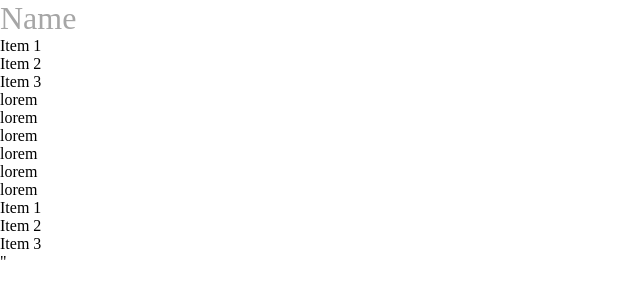
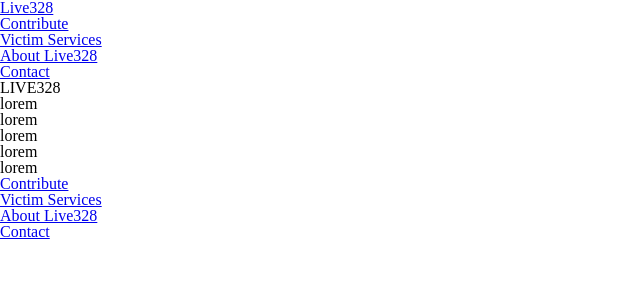
Before and after one commit to JordanTB/Live328, a plain HTML site: page index.html in a window 1280 px wide. Shown: the whole page, without its empty margins (0-640 px from the left). Drawn offline with Linux system fonts and the light colour scheme.

Commit message:
Created Readme and reset css

```diff
--- a/assets/css/reset.css
+++ b/assets/css/reset.css
@@ -1,15 +1,15 @@
-html {
-  box-sizing: border-box;
-  font-size: 16px;
-}
+/* http://meyerweb.com/eric/tools/css/reset/
+   v2.0 | 20110126
+   License: none (public domain)
+*/
 
-*,
-*:before,
-*:after {
-  box-sizing: inherit;
-}
-
+html,
 body,
+div,
+span,
+applet,
+object,
+iframe,
 h1,
 h2,
 h3,
@@ -17,28 +17,113 @@ h4,
 h5,
 h6,
 p,
+blockquote,
+pre,
+a,
+abbr,
+acronym,
+address,
+big,
+cite,
+code,
+del,
+dfn,
+em,
+img,
+ins,
+kbd,
+q,
+s,
+samp,
+small,
+strike,
+strong,
+sub,
+sup,
+tt,
+var,
+b,
+u,
+i,
+center,
+dl,
+dt,
+dd,
+ol,
+ul,
+li,
+fieldset,
+form,
+label,
+legend,
+table,
+caption,
+tbody,
+tfoot,
+thead,
+tr,
+th,
+td,
+article,
+aside,
+canvas,
+details,
+embed,
+figure,
+figcaption,
+footer,
+header,
+hgroup,
+menu,
+nav,
+output,
+ruby,
+section,
+summary,
+time,
+mark,
+audio,
+video {
+  margin: 0;
+  padding: 0;
+  border: 0;
+  font-size: 100%;
+  font: inherit;
+  vertical-align: baseline;
+}
+/* HTML5 display-role reset for older browsers */
+article,
+aside,
+details,
+figcaption,
+figure,
+footer,
+header,
+hgroup,
+menu,
+nav,
+section {
+  display: block;
+}
+body {
+  line-height: 1;
+}
 ol,
 ul {
-  margin: 0;
-  padding: 0;
-  font-weight: normal;
+  list-style: none;
 }
-
-h1 a,
-ol a,
-ul a {
-  list-style: none;
-  text-decoration: none;
-  color: black;
+blockquote,
+q {
+  quotes: none;
 }
-
-h1 a:hover,
-ol a:hover,
-ul a:hover {
-  color: #a6a6a6;
+blockquote:before,
+blockquote:after,
+q:before,
+q:after {
+  content: "";
+  content: none;
 }
-
-img {
-  max-width: 100%;
-  height: auto;
+table {
+  border-collapse: collapse;
+  border-spacing: 0;
 }
--- a/index.html
+++ b/index.html
@@ -4,7 +4,7 @@
     <meta charset="UTF-8" />
     <meta http-equiv="X-UA-Compatible" content="IE=edge" />
     <meta name="viewport" content="width=device-width, initial-scale=1.0" />
-    <title>MissionExodus</title>
+    <title>Live328</title>
     <link rel="stylesheet" href="/assets/css/reset.css" />
     <link rel="stylesheet" href="/assets/css/main.css" />
     <script src="/assets/js/scripts.js" defer></script>
@@ -14,13 +14,14 @@
     <!--Header Content-->
     <header>
       <!--Header Logo-->
-      <h1><a href="#">Name</a></h1>
+      <h1><a href="#">Live328</a></h1>
       <!--Header Nav-->
       <nav class="header-nav">
         <ul>
-          <li><a href="#">Item 1</a></li>
-          <li><a href="#">Item 2</a></li>
-          <li><a href="#">Item 3</a></li>
+          <li><a href="#">Contribute</a></li>
+          <li><a href="#">Victim Services</a></li>
+          <li><a href="#">About Live328</a></li>
+          <li><a href="#">Contact</a></li>
         </ul>
       </nav>
     </header>
@@ -29,7 +30,7 @@
     <main>
       <!--Hero Section-->
       <div class="hero-section">
-        <p>lorem</p>
+        <p>LIVE328</p>
       </div>
       <!--First Section-->
       <div class="section1">
@@ -60,14 +61,14 @@
         <div class="footer-nav">
           <nav class="footer-nav">
             <ul>
-              <li><a href="#">Item 1</a></li>
-              <li><a href="#">Item 2</a></li>
-              <li><a href="#">Item 3</a></li>
+              <li><a href="#">Contribute</a></li>
+              <li><a href="#">Victim Services</a></li>
+              <li><a href="#">About Live328</a></li>
+              <li><a href="#">Contact</a></li>
             </ul>
           </nav>
         </div>
       </div>
     </footer>
   </body>
-  "
 </html>
```
Also changed, not shown: 1 other file.
